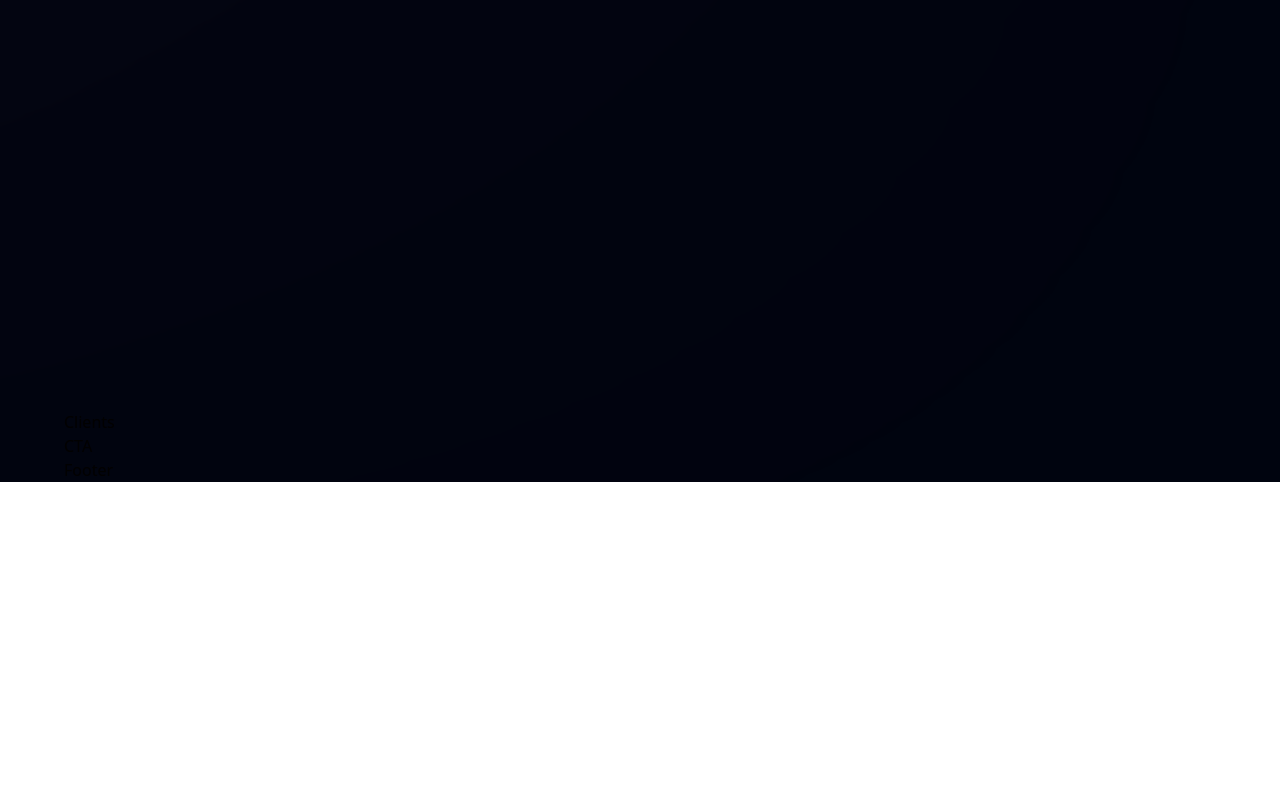
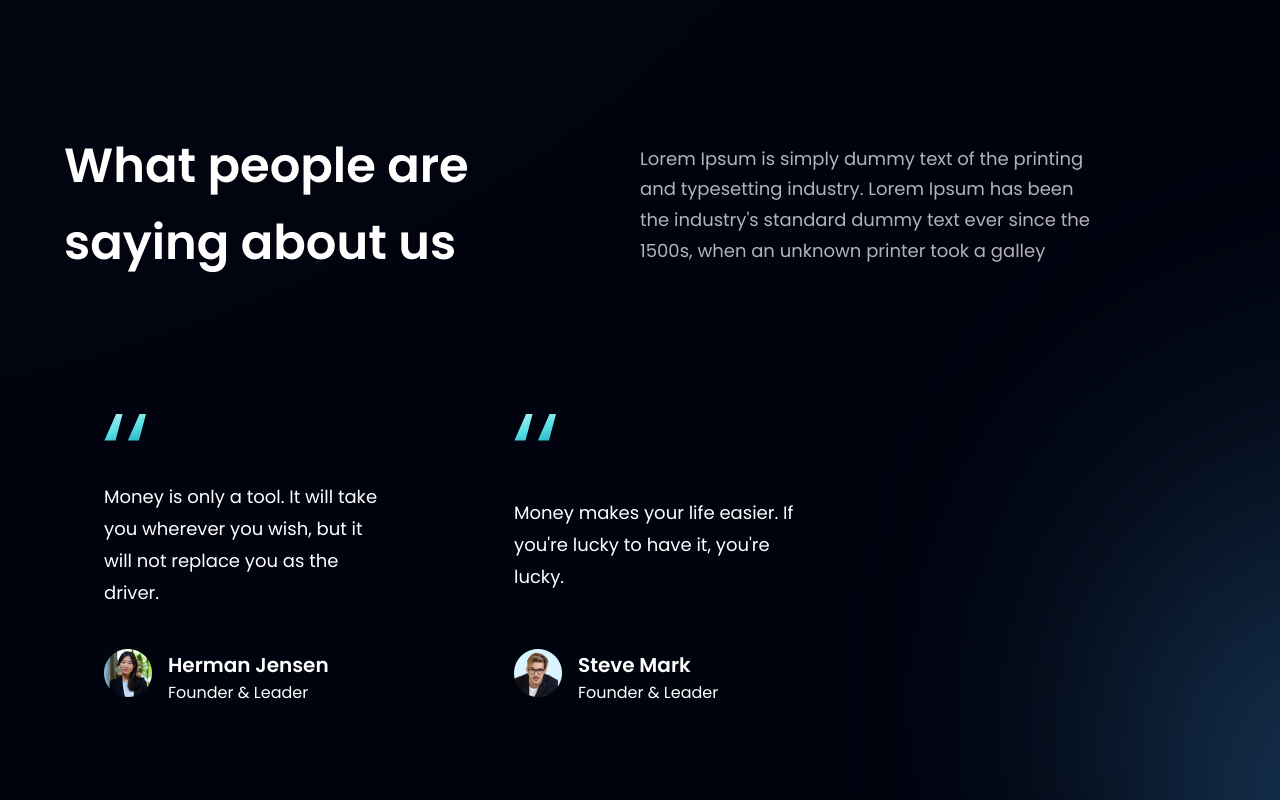
Before and after one commit to snehap02/bank-modern-app, a React (Vite) app: page / in a window 1280 px wide. Shown: the part 2740-3540 px from the top of the page. Before the commit the page ends 3222 px from the top, so only its background shows below. Built offline with nearby package versions, Linux system fonts and the light colour scheme.

Commit message:
completed feedback section

```diff
--- a/src/components/FeedbackCard.jsx
+++ b/src/components/FeedbackCard.jsx
@@ -1,9 +1,30 @@
-import React from 'react'
+import React from "react";
+import { quotes } from "../assets";
 
-const FeedbackCard = () => {
+const FeedbackCard = ({ content, name, title, img }) => {
   return (
-    <div>FeedbackCard</div>
-  )
-}
+    <>
+      <div className="flex justify-between flex-col  px-10 py-12 rounded-[20px] max-w-[370px] md:mr-10 sm:mr-5 mr-0 my-5 feedback-card">
+        <img
+          src={quotes}
+          alt="double_quotes"
+          className="w-[42px] h-[27px] object-contain"
+        />
+        <p className="font-poppins font-normal text-[18px] leading-[32px] text-white my-10">
+          {content}
+        </p>
 
-export default FeedbackCard
+        <div className="flex flex-row">
+          <img src={img} alt={name} className="w-[48px] h-[48px]"/>
+
+          <div className="flex flex-col ml-4">
+            <h4 className="font-poppins font-semibold text-[20px] leading-[32px] text-white">{name}</h4>
+            <p className="font-poppins font-normal text-[16px] leading-[24px] text-white">{title}</p>
+          </div>
+        </div>
+      </div>
+    </>
+  );
+};
+
+export default FeedbackCard;
--- a/src/components/Testimonials.jsx
+++ b/src/components/Testimonials.jsx
@@ -7,9 +7,9 @@
   return (
     <>
       <section id='clients' className={`${styles.paddingY} ${styles.flexCenter} flex-col relative`}>
-        <div />
+        <div className='absolute z-[0] w-[60%] h-[60%] -right-[50%] rounded-full blue__gradient'/>
 
-        <div className='w-full flex justify-between items-center md:flex-row flex-col sm:mb-16 mb-6 relative z-[-1]'>
+        <div className='w-full flex justify-between items-center md:flex-row flex-col sm:mb-16 mb-6 relative z-[1]'>
           <h1 className={styles.heading2}>What people are <br className='sm:block hidden' /> saying about us</h1>
           <div className='w-full md:mt-0 mt-6'>
             <p className={`${styles.paragraph} text-left max-w-[450px]`}>
@@ -18,10 +18,10 @@
           </div>
         </div>
 
-        <div className='flex flex-wrap sm:justify-start justify-center w-full feedback-container relative z-[-1]'>
-          {feedback.map((feed, index) => {
-
-          })}
+        <div className='flex flex-wrap sm:justify-start justify-center w-full feedback-container relative z-[1]'>
+          {feedback.map((card) => (
+            <FeedbackCard key={card.id} {...card}/>
+          ))}
         </div>
       </section>
     </>
```
